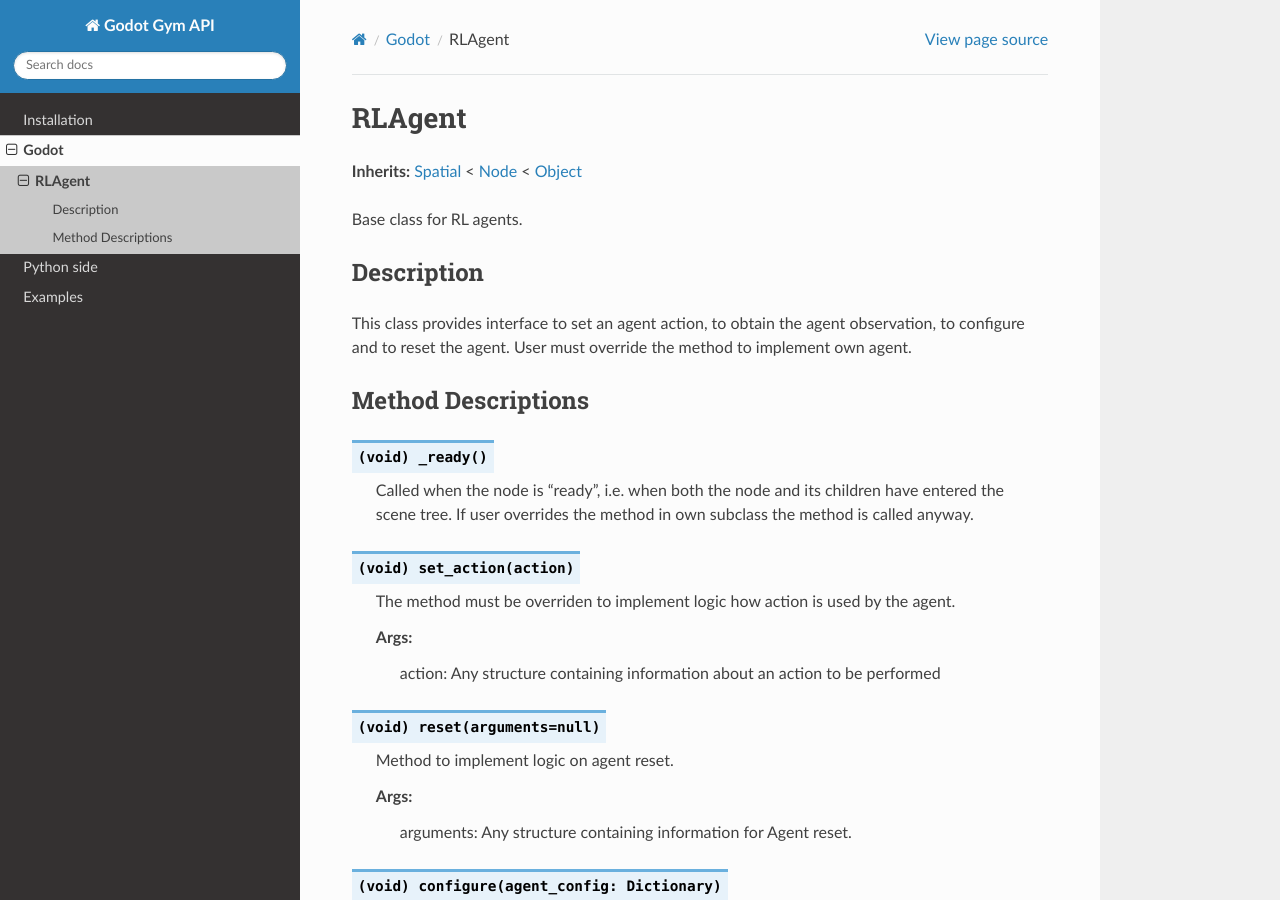
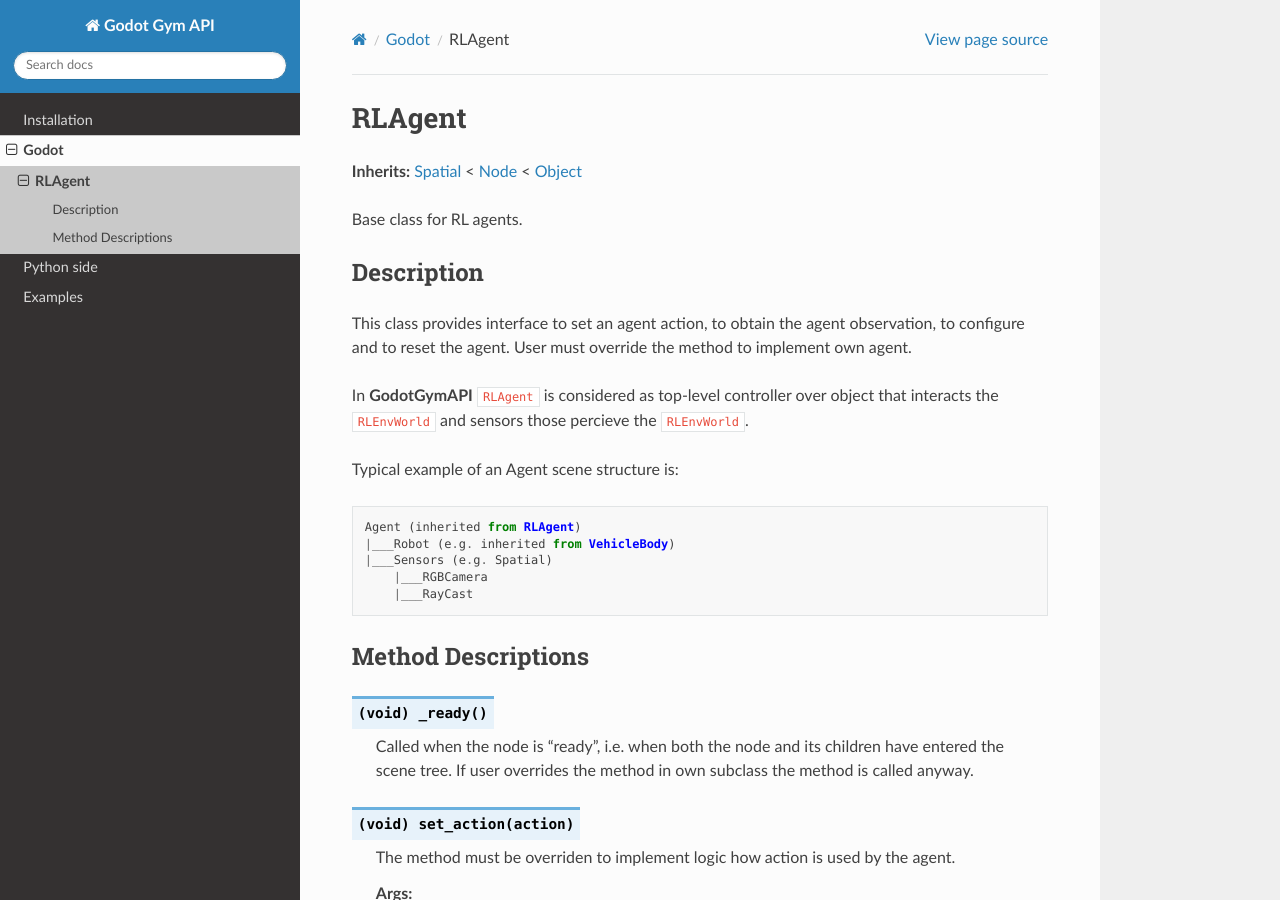
Before and after one commit to ChernyakKonstantin/godot_gym_api, a Sphinx documentation site: the page built from docs/source/godot/rl_agent.rst, in a window 1280 px wide and 900 px high. Built offline with Sphinx 7.4.7 and the Read the Docs theme 2.0.0, drawn with Linux system fonts in a browser that asks for light colours.

Commit message:
Update RLAgent docs

```diff
--- a/docs/source/godot/rl_agent.rst
+++ b/docs/source/godot/rl_agent.rst
@@ -12,6 +12,20 @@
 
 This class provides interface to set an agent action, to obtain the agent observation,
 to configure and to reset the agent. User must override the method to implement own agent.
+
+In **GodotGymAPI** ``RLAgent`` is considered as top-level controller over object that interacts the ``RLEnvWorld``
+and sensors those percieve the ``RLEnvWorld``.
+
+Typical example of an Agent scene structure is:
+
+.. code-block::
+
+    Agent (inherited from RLAgent)
+    |___Robot (e.g. inherited from VehicleBody)
+    |___Sensors (e.g. Spatial)
+        |___RGBCamera
+        |___RayCast
+
 
 Method Descriptions
 -------------------
@@ -45,8 +59,8 @@
 
 .. function:: (void) get_data(observation_request, storage)
 
-    Method to be overriden to implement logic on filling protobuf message `AgentData` field to send data from Godot.
+    Method to be overriden to implement logic on filling protobuf message ``AgentData`` field to send data from Godot.
 
     Args:
         observation_request: Any structure containing information about requested observations.
-        storage: `AgentData` field from protobuf message to send data from Godot.
+        storage: ``AgentData`` field from protobuf message to send data from Godot.
```
